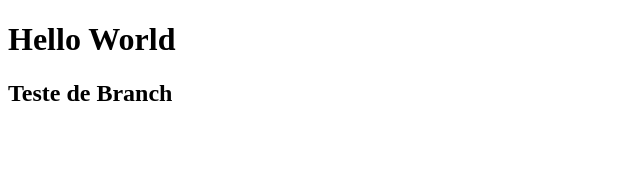
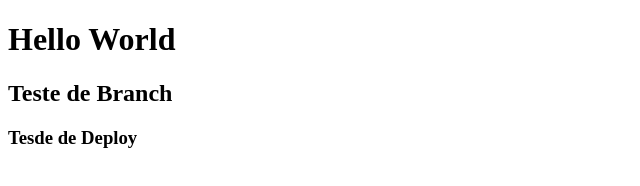
Before and after one commit to Douguras/Teste2026, a plain HTML site: page index.html in a window 1280 px wide. Shown: the whole page, without its empty margins (0-640 px from the left). Drawn offline with Linux system fonts and the light colour scheme.

Commit message:
Teste de Deploy

```diff
--- a/index.html
+++ b/index.html
@@ -9,5 +9,6 @@
 <body>
     <h1>Hello World</h1>
     <h2>Teste de Branch</h2>
+    <h3>Tesde de Deploy</h3>
 </body>
 </html>
```
